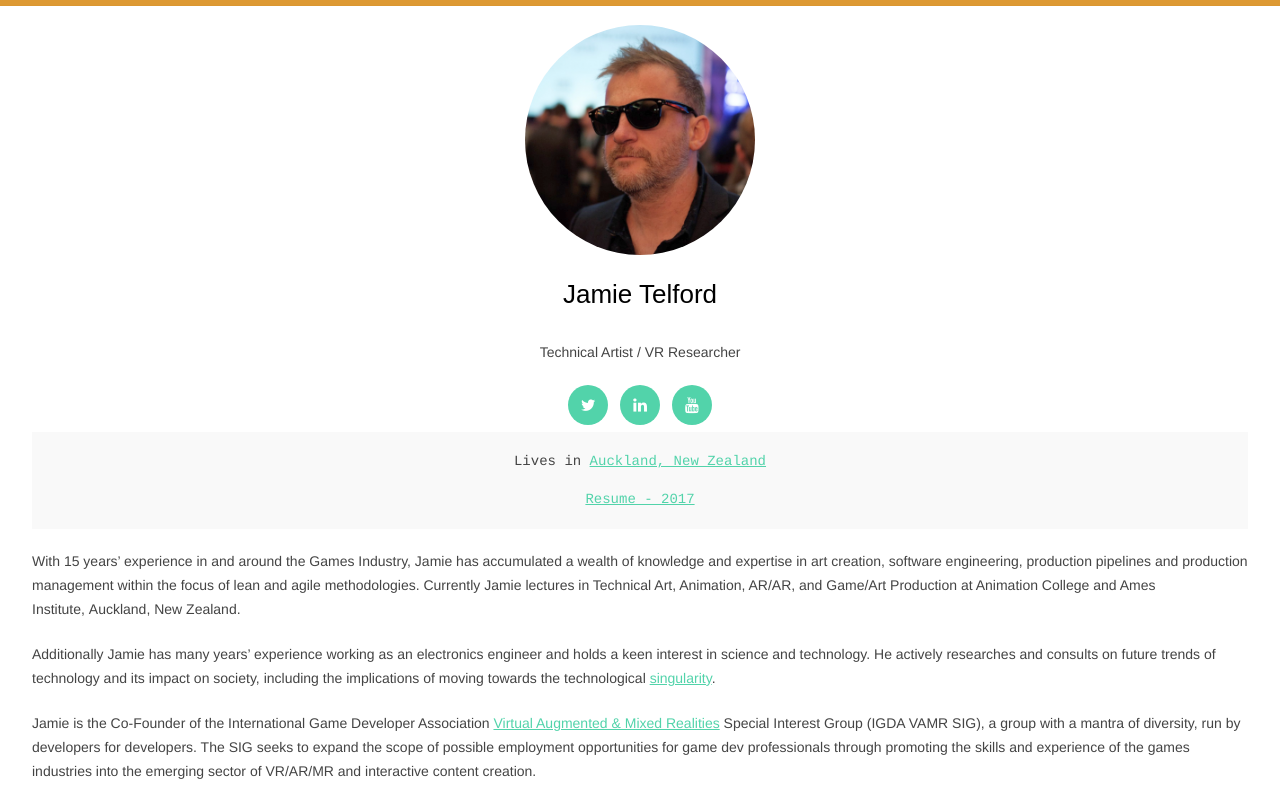
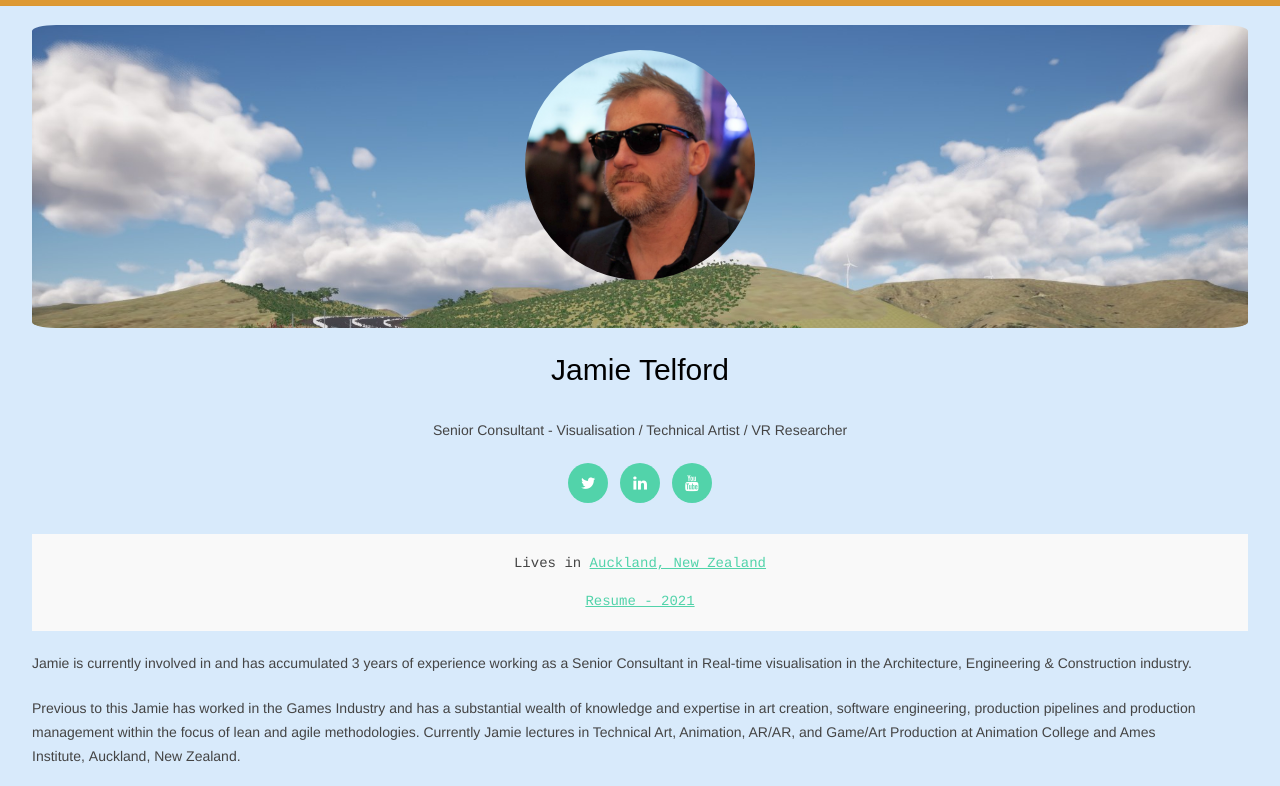
Before and after one commit to jamietelford/jamietelford.github.io, a plain HTML site: page index.html in a window 1280 px wide. Shown: the top 786 px of the page. Drawn offline with Linux system fonts and the light colour scheme; files whose address does not match are found by name.

Commit message:
update 2021

```diff
--- a/index.html
+++ b/index.html
@@ -2677,10 +2677,21 @@ body { background-image: none; }
     <link rel="stylesheet" href="css/icomoon.css">
 
 </header>
-<div class="entry-content clearfix">
-<p><img class="img-circle aligncenter wp-image-1260 size-full" src ="content/images/Jamie_Avatar-230x230.png"/></p>
-<h3 style="text-align: center;">Jamie Telford</h3>
-<p style="text-align: center;">Technical Artist / VR Researcher</p>
+<div class="entry-content clearfix" style="background-color: #d8eafb;">
+<div
+style="
+	border-radius: 2%;
+	background-color: #0066cc;
+	padding-top: 25px; padding-bottom: 25px;
+	background-image:url('./content/images/HighresScreenshot00029.jpg');
+	background-size: 100%">
+	<!-- <img class="w3-round" src="content/images/HighresScreenshot00029.jpg"/> -->
+
+	<img class="img-circle aligncenter wp-image-1260 size-full" src ="content/images/Jamie_Avatar-230x230.png"/>
+</div>
+</br>
+<h1 style="text-align: center;">Jamie Telford</h1>
+<p style="text-align: center;">Senior Consultant - Visualisation / Technical Artist / VR Researcher</p>
 
     <div style="text-align: center;">
                 <ul class="social social-circle">
@@ -2698,12 +2709,13 @@ body { background-image: none; }
             </div>
 
 
-
-<pre style="text-align: center;">Lives in <a data-href="https://www.google.com/maps/place/Auckland,+New+Zealand/@-41.1666226,169.0917595,6z/data=!4m5!3m4!1s0x6d0d47fb5a9ce6fb:0x500ef6143a29917!8m2!3d-36.8484597!4d174.7633315" href="https://www.google.com/maps/place/Auckland,+New+Zealand/@-41.1666226,169.0917595,6z/data=!4m5!3m4!1s0x6d0d47fb5a9ce6fb:0x500ef6143a29917!8m2!3d-36.8484597!4d174.7633315" rel="noopener" target="_blank">Auckland, New Zealand
+		</br>
+<pre style="text-align: center;" >Lives in <a data-href="https://www.google.com/maps/place/Auckland,+New+Zealand/@-41.1666226,169.0917595,6z/data=!4m5!3m4!1s0x6d0d47fb5a9ce6fb:0x500ef6143a29917!8m2!3d-36.8484597!4d174.7633315" href="https://www.google.com/maps/place/Auckland,+New+Zealand/@-41.1666226,169.0917595,6z/data=!4m5!3m4!1s0x6d0d47fb5a9ce6fb:0x500ef6143a29917!8m2!3d-36.8484597!4d174.7633315" rel="noopener" target="_blank">Auckland, New Zealand
 </a>
-<a href="content/files/Jamie Telford - Resume - 2017.pdf" target="_blank">Resume - 2017</a>
+<a href="content/files/Jamie Telford - Resume - 2021.pdf" target="_blank">Resume - 2021</a>
 </pre>
-<p>With 15 years’ experience in and around the Games Industry, Jamie has accumulated a wealth of knowledge and expertise in art creation, software engineering, production pipelines and production management within the focus of lean and agile methodologies. Currently Jamie lectures in Technical Art, Animation, AR/AR, and Game/Art Production at Animation College and Ames Institute, Auckland, New Zealand.</p>
+<p>Jamie is currently involved in and has accumulated 3 years of experience working as a Senior Consultant in Real-time visualisation in the Architecture, Engineering & Construction industry.</p>
+<p>Previous to this Jamie has worked in the Games Industry and has a substantial wealth of knowledge and expertise in art creation, software engineering, production pipelines and production management within the focus of lean and agile methodologies. Currently Jamie lectures in Technical Art, Animation, AR/AR, and Game/Art Production at Animation College and Ames Institute, Auckland, New Zealand.</p>
 <p>Additionally Jamie has many years’ experience working as an electronics engineer and holds a keen interest in science and technology. He actively researches and consults on future trends of technology and its impact on society, including the implications of moving towards the technological <a data-href="https://en.wikipedia.org/wiki/Technological_singularity" href="https://en.wikipedia.org/wiki/Technological_singularity" style="font-style: inherit; font-weight: inherit;">singularity</a>.</p>
 <p>Jamie is the Co-Founder of the International Game Developer Association <a data-href="https://igda-vamr.github.io" href="https://igda-vamr.github.io" style="font-style: inherit; font-weight: inherit;">Virtual Augmented &amp; Mixed Realities</a> Special Interest Group (IGDA VAMR SIG), a group with a mantra of diversity, run by developers for developers. The SIG seeks to expand the scope of possible employment opportunities for game dev professionals through promoting the skills and experience of the games industries into the emerging sector of VR/AR/MR and interactive content creation.</p>
 <p>The explosion of interest in VR/AR/MR content from many different industries offers great opportunity to participate in a rapidly merging environment that demands multi-disciplinary approaches to creating unique and profound content with the protentional to impact society in ways never seen before.</p>
```
Also changed, not shown: content/images/HighresScreenshot00029.jpg (added), 1 other file.
